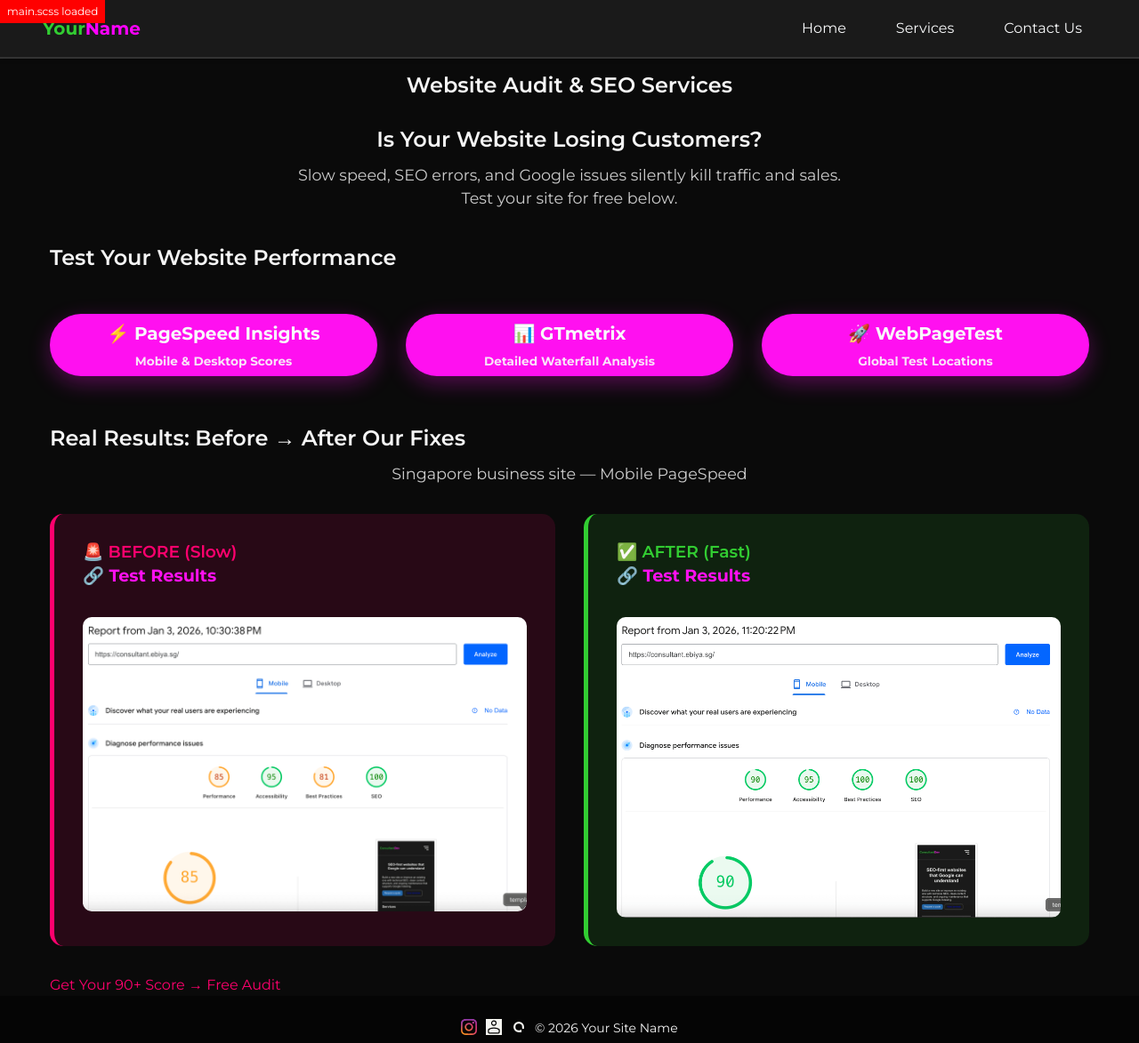
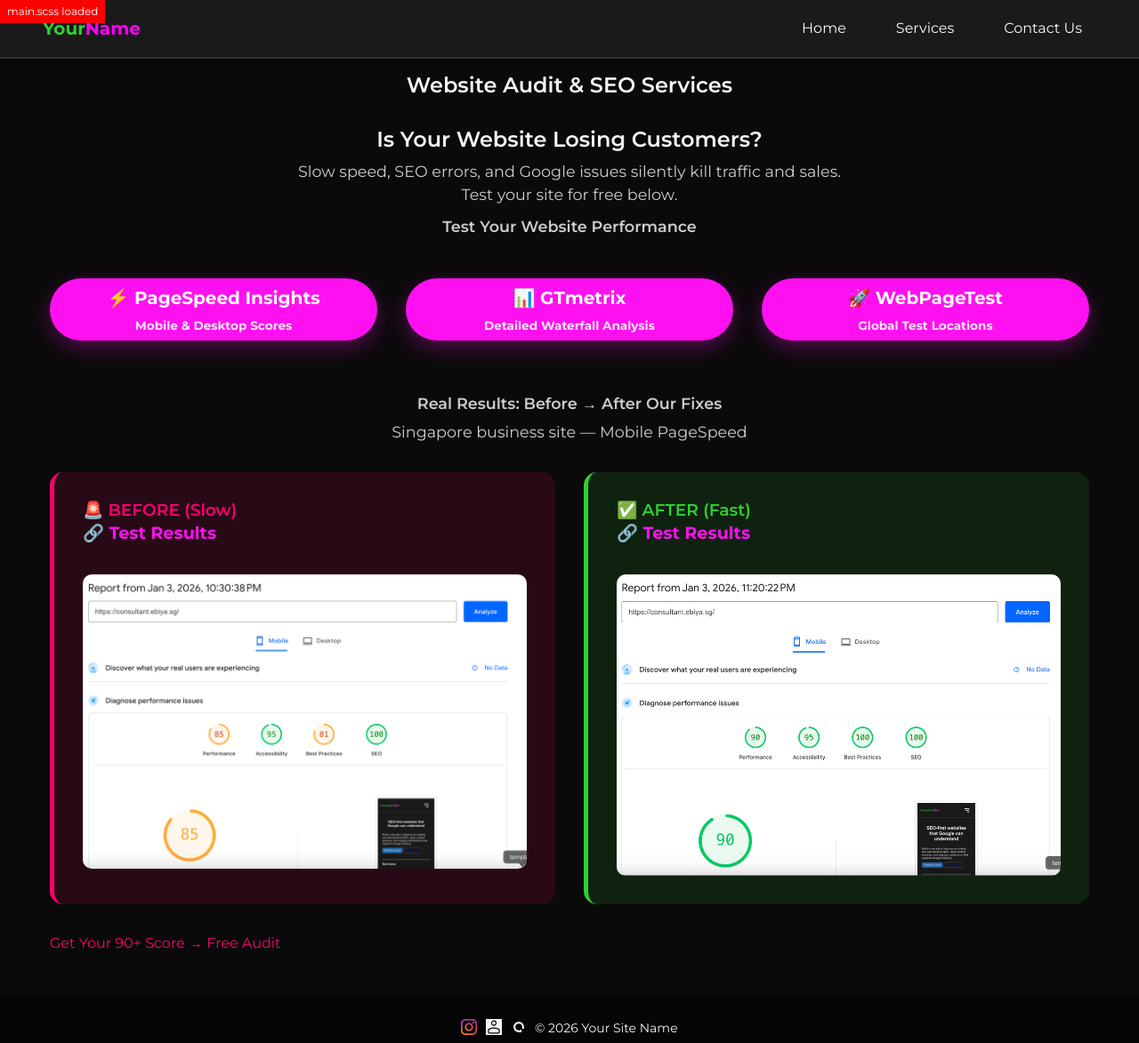
Before and after one commit to m33lucky-benny/test, a Jekyll site: the page built from services.md, in a window 1280 px wide and 1173 px high. Shown: the whole window at 89% size. Built offline with Jekyll 4.4.1, drawn with Linux system fonts in a browser that asks for light colours.

Commit message:
Update _services.scss

```diff
--- a/_sass/page/_services.scss
+++ b/_sass/page/_services.scss
@@ -5,7 +5,7 @@
 .services-page {
   /* Hero */
   .services-hero {
-    padding: 2rem 1rem;
+    padding: 2rem 0 0rem;
     text-align: center;
   }
 
@@ -96,6 +96,17 @@
 
 .services-page {
   p {
+    font-size: 1.1rem;
+    max-width: 650px;
+    margin: 0 auto;       // center only
+    padding-top: 0.5rem; // top spacing only
+    text-align: center;
+    color: #ccc;
+  }
+}
+
+.services-page {
+  h2 {
     font-size: 1.1rem;
     max-width: 650px;
     margin: 0 auto;       // center only
```
